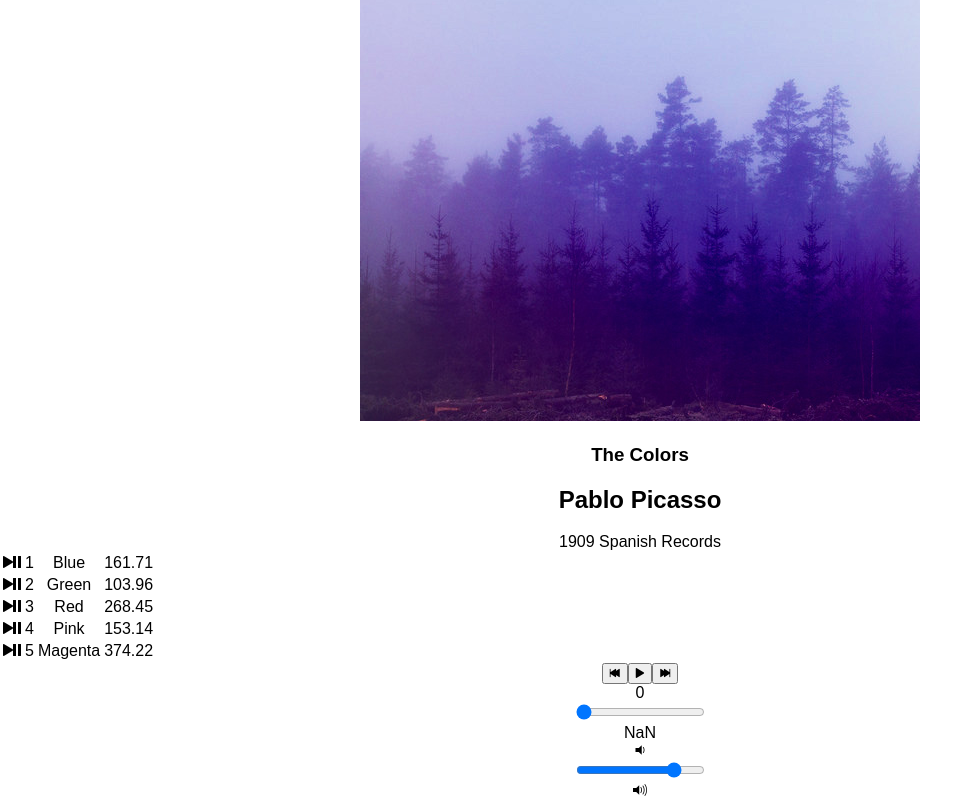
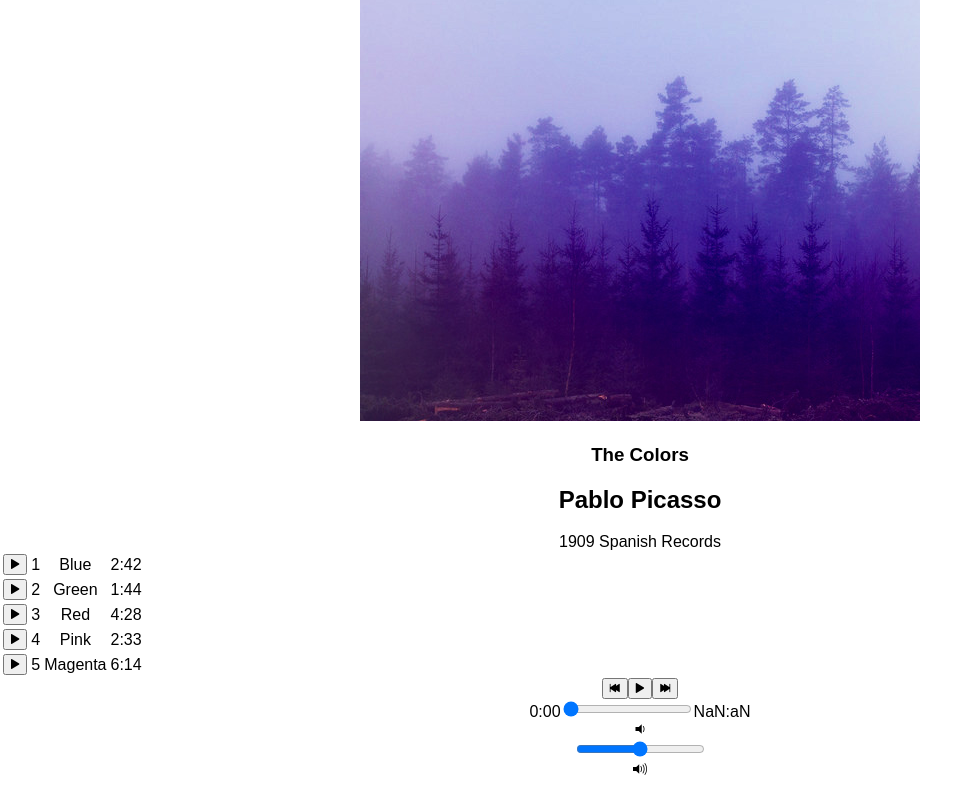
Before and after one commit to GraysonConnor/bloc-jams-react, a React (Create React App) app: page /album/the-colors in a window 1280 px wide. Shown: the part 237-1037 px from the top of the page, without its empty margins (0-980 px from the left). After the commit the page ends 1016 px from the top, so only its background shows below. Built offline with nearby package versions, Linux system fonts and the light colour scheme.

Commit message:
range inputs assignment complete

```diff
--- a/src/components/Album.js
+++ b/src/components/Album.js
@@ -89,6 +89,24 @@
      this.setState({ currentTime: newTime });
    }
 
+   handleVolumeChange(e) {
+   const newVolume = e.target.value;
+   this.audioElement.volume = newVolume;
+   this.setState({ volume: newVolume });
+ }
+
+   formatTime(duration){
+   var minutes = Math.floor(duration/60)
+   var seconds = (duration - (minutes * 60)).toFixed(0)
+   var formatSeconds = ("0" + seconds).slice(-2)
+   if(typeof duration === "number"){
+     return minutes + ":" + formatSeconds
+   }
+   else {
+     return "-:--"
+   }
+ }
+
 
    render() {
      return (
@@ -111,12 +129,13 @@
           {this.state.album.songs.map( (song, index) =>
              <tr className="song" key={index} onClick={() => this.handleSongClick(song)} >
              <td className="song-actions">
-                  <span className="ion-play"></span>
-                  <span className="ion-pause"></span>
+             <button>
+             <span className={this.state.currentSong == song && this.state.isPlaying? 'ion-pause' : 'ion-play'}></span>
+             </button>
               </td>
               <td className="song-number">{index+1 }</td>
               <td className="song-title">{song.title}</td>
-              <td className="song-duration">{song.duration}</td>
+              <td className="song-duration">{this.formatTime(song.duration)}</td>
             </tr>
           )}
           </tbody>
@@ -130,6 +149,9 @@
            handlePrevClick={() => this.handlePrevClick()}
            handleNextClick={() => this.handleNextClick()}
            handleTimeChange={(e) => this.handleTimeChange(e)}
+           formatTime={(duration) => this.formatTime(duration)}
+           handleVolumeChange={(e) => this.handleVolumeChange(e)}
+
          />
        </section>
      );
--- a/src/components/PlayerBar.js
+++ b/src/components/PlayerBar.js
@@ -16,7 +16,7 @@ import React, { Component } from 'react';
         </button>
       </section>
       <section id="time-control">
-      <div className="current-time">{this.props.currentTime}</div>
+        {this.props.formatTime(this.props.currentTime)}
         <input
           type="range"
           className="seek-bar"
@@ -26,14 +26,14 @@ import React, { Component } from 'react';
           step="0.01"
           onChange={this.props.handleTimeChange}
         />
-        <div className="total-time">{this.props.duration}</div>
+      {this.props.formatTime(this.props.duration)}
       </section>
       <section id="volume-control">
         <div className="icon ion-volume-low"></div>
-        <input type="range" className="seek-bar" value="80" />
+        <input type="range" className="seek-bar" value={this.props.volume} max="1" min="0" step="0.01" onChange={this.props.handleVolumeChange}/>
         <div className="icon ion-volume-high"></div>
       </section>
-       </section>
+      </section>
      );
    }
  }
--- a/src/data/album.js
+++ b/src/data/album.js
@@ -5,11 +5,11 @@ export default [{
   albumCover: '/assets/images/album_covers/01.jpg',
   slug: 'the-colors',
   songs: [
-      { title: 'Blue', duration: '161.71', audioSrc: '/assets/music/blue.mp3' },
-      { title: 'Green', duration: '103.96', audioSrc: '/assets/music/green.mp3' },
-      { title: 'Red', duration: '268.45', audioSrc: '/assets/music/red.mp3' },
-      { title: 'Pink', duration: '153.14', audioSrc: '/assets/music/pink.mp3' },
-      { title: 'Magenta', duration: '374.22', audioSrc: '/assets/music/magenta.mp3' }
+    { title: 'Blue', duration: 161.71, audioSrc: '/assets/music/blue.mp3' },
+      { title: 'Green', duration: 103.96, audioSrc: '/assets/music/green.mp3' },
+      { title: 'Red', duration: 268.45, audioSrc: '/assets/music/red.mp3' },
+      { title: 'Pink', duration: 153.14, audioSrc: '/assets/music/pink.mp3' },
+      { title: 'Magenta', duration: 374.22, audioSrc: '/assets/music/magenta.mp3' }
   ]
 }, {
     title: 'The Telephone',
@@ -18,10 +18,10 @@ export default [{
     albumCover: '/assets/images/album_covers/02.jpg',
     slug: 'the-telephone',
     songs: [
-      { title: 'Blue', duration: '161.71', audioSrc: '/assets/music/blue.mp3' },
-      { title: 'Green', duration: '103.96', audioSrc: '/assets/music/green.mp3' },
-      { title: 'Red', duration: '268.45', audioSrc: '/assets/music/red.mp3' },
-      { title: 'Pink', duration: '153.14', audioSrc: '/assets/music/pink.mp3' },
-      { title: 'Magenta', duration: '374.22', audioSrc: '/assets/music/magenta.mp3' }
-    ]
+      { title: 'Blue', duration: 161.71, audioSrc: '/assets/music/blue.mp3' },
+       { title: 'Green', duration: 103.96, audioSrc: '/assets/music/green.mp3' },
+       { title: 'Red', duration: 268.45, audioSrc: '/assets/music/red.mp3' },
+       { title: 'Pink', duration: 153.14, audioSrc: '/assets/music/pink.mp3' },
+       { title: 'Magenta', duration: 374.22, audioSrc: '/assets/music/magenta.mp3' }
+  ]
 }];
```
